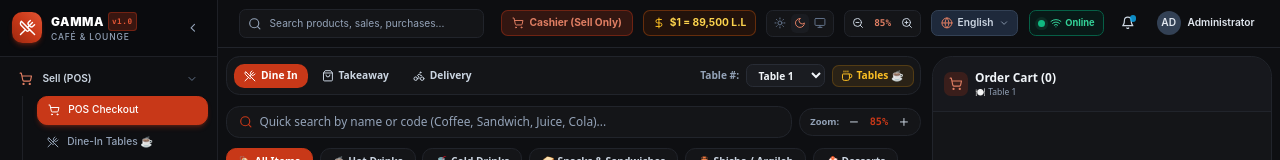
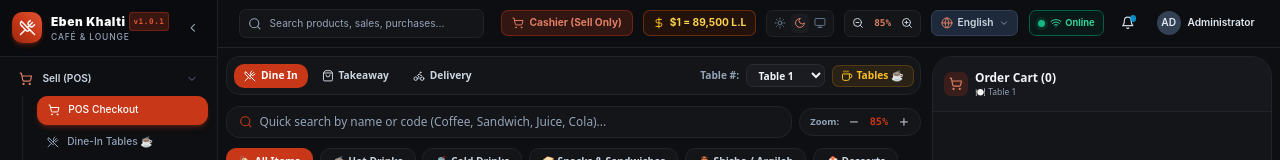
Before and after one commit to alinrbassam/gamma-pos, a React (Vite) app: page /#/pos in a window 1280 px wide. Both pictures are taken after a click on the button 26 px from the left and 61 px from the top of the page. Shown: the top 160 px of the page. Built offline with nearby package versions, Linux system fonts and the light colour scheme.

Commit message:
feat(branding): update app branding to Eben Khalti and bump version to v1.0.1

```diff
--- a/package.json
+++ b/package.json
@@ -1,7 +1,7 @@
 {
   "name": "gamma-pos",
   "productName": "Gamma POS",
-  "version": "1.0.0",
+  "version": "1.0.1",
   "description": "Gamma POS & Retail Management System",
   "main": "dist/main/index.js",
   "scripts": {
--- a/src/renderer/components/layout/Sidebar.tsx
+++ b/src/renderer/components/layout/Sidebar.tsx
@@ -258,9 +258,9 @@ export const Sidebar: React.FC = () => {
           {!isCollapsed && (
             <div className="min-w-0 truncate">
               <h2 className="text-sm font-black text-white tracking-wider flex items-center space-x-1 rtl:space-x-reverse">
-                <span>{language === 'ar' ? 'غاما كافيه' : 'GAMMA'}</span>
+                <span>{language === 'ar' ? 'ابن خالتي' : 'Eben Khalti'}</span>
                 <span className="text-[9px] bg-[#C83818]/25 text-[#E25534] border border-[#C83818]/40 font-mono px-1 py-0.2 rounded font-bold">
-                  v1.0
+                  v1.0.1
                 </span>
               </h2>
               <span className="text-[10px] text-slate-400 font-medium truncate block tracking-widest uppercase">
```
